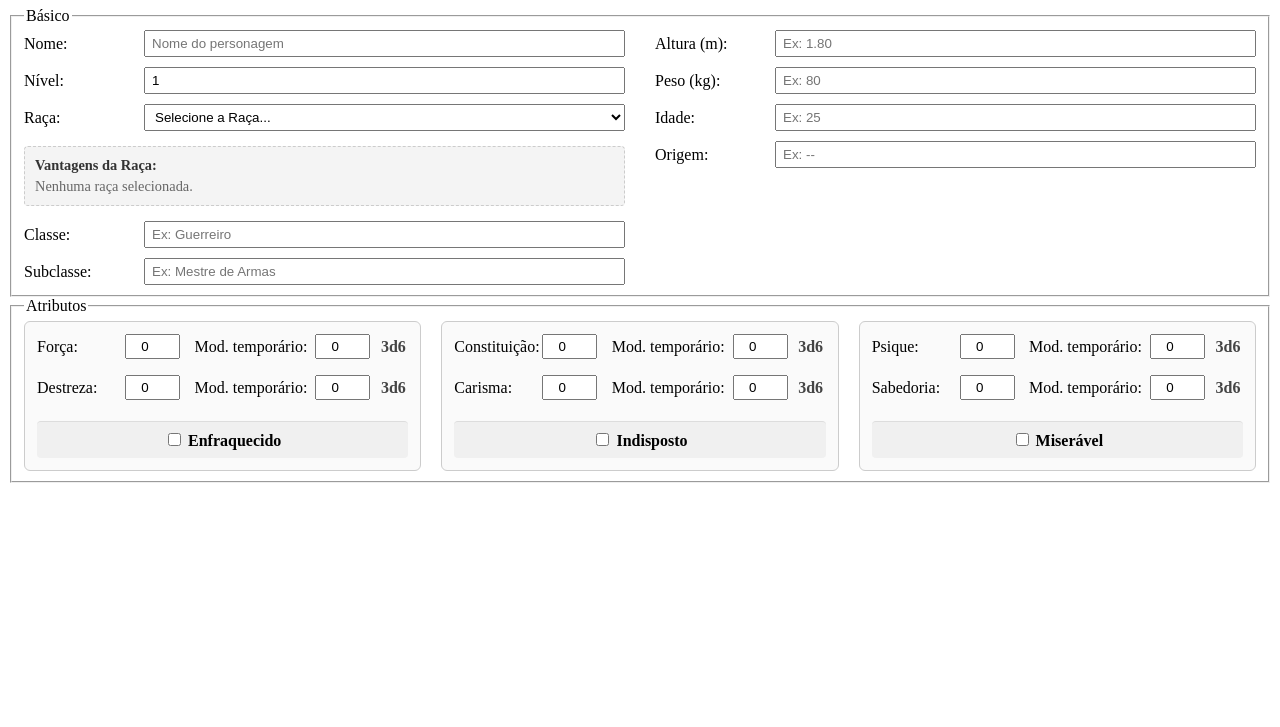
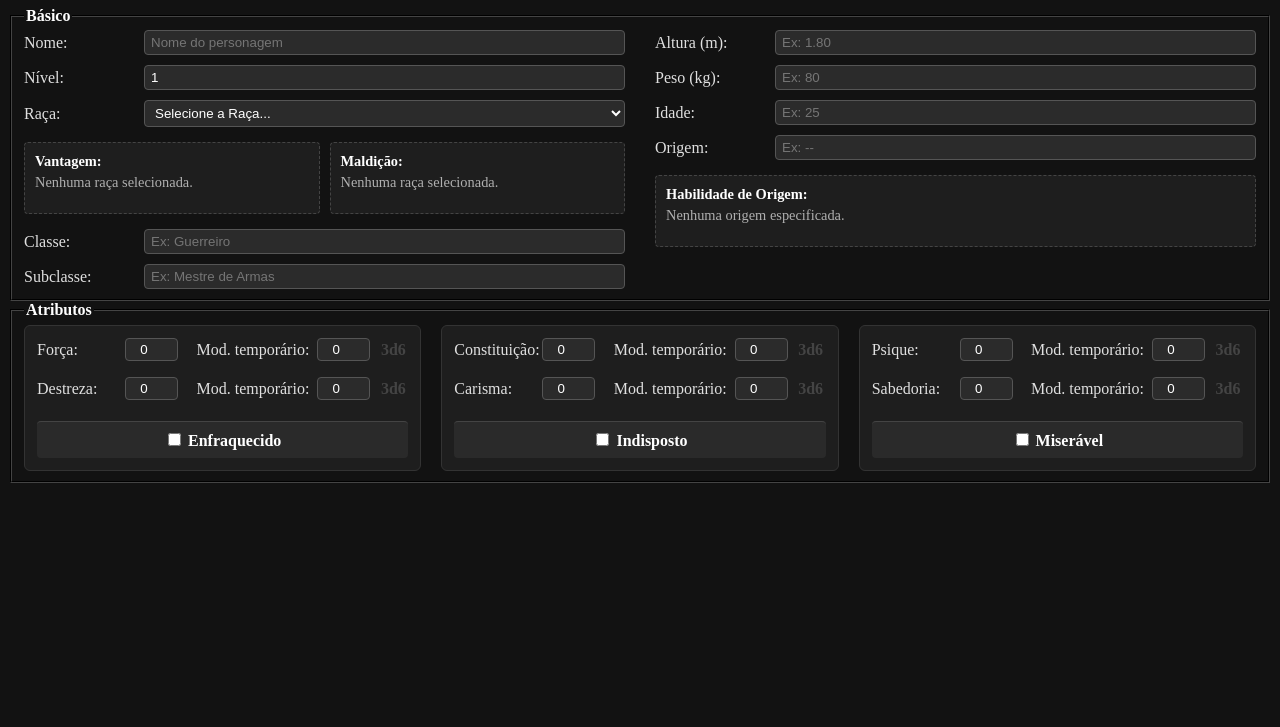
Before and after one commit to HenriqueGmdy/LutherianFileRPG, a plain HTML site: page index.html in a window 1280 px wide. Shown: the part 73-800 px from the top of the page. Drawn offline with Linux system fonts and the light colour scheme.

Commit message:
darkmode e ajuste de blocos

```diff
--- a/index.html
+++ b/index.html
@@ -27,6 +27,7 @@
                 <input type="number" id="level" min="1" max="9" value="1">
             </div>
 
+<!-- Seção de Raça e suas caixas separadas -->
             <div class="groupCamp">
                 <label for="race">Raça:</label>
                 <select id="race">
@@ -40,17 +41,24 @@
                 </select>
             </div>
 
-            <div class="raceAdvantages">
-                <strong>Vantagens da Raça:</strong>
-                <p id="raceDescription">Nenhuma raça selecionada.</p>
+            <!-- Container dividindo Vantagem e Maldição lado a lado -->
+         <div class="raceTraitsContainer">
+            <div class="raceTraitBox">
+                <strong>Vantagem:</strong>
+                <p id="raceAdvantageDescription">Nenhuma raça selecionada.</p>
             </div>
+            <div class="raceTraitBox">
+                <strong>Maldição:</strong>
+                <p id="raceCurseDescription">Nenhuma raça selecionada.</p>
+            </div>
+        </div>
 
-            <div class="groupCamp">
+        <div class="groupCamp">
                 <label for="chaClass">Classe:</label>
                 <input type="text" id="chaClass" placeholder="Ex: Guerreiro">
-            </div>
+        </div>
 
-            <div class="groupCamp">
+        <div class="groupCamp">
                 <label for="chaSubclass">Subclasse:</label>
                 <input type="text" id="chaSubclass" placeholder="Ex: Mestre de Armas">
             </div>
@@ -77,6 +85,14 @@
                 <label for="origin">Origem:</label>
                 <input type="text" id="origin" placeholder="Ex: --">
             </div>
+
+            <!-- Caixinha de Habilidade da Origem -->
+            <div class="classTrait">
+                <strong>Habilidade de Origem:</strong>
+                <p id="originTraitDescription">Nenhuma origem especificada.</p>
+            </div>
+        </div>
+
         </div>
 
     </div>
@@ -88,9 +104,7 @@
             <div id="attributesContainer"></div>
         </fieldset>
 
-
     </div>
-
 
     <script src="script.js"></script>
 </body>
--- a/style.css
+++ b/style.css
@@ -1,3 +1,49 @@
+/* ==========================================
+   0. MODO ESCURO (GLOBAL)
+   ========================================== */
+body {
+    background-color: #121212; /* Fundo preto/cinza bem escuro */
+    color: #e0e0e0;            /* Texto geral em tom claro */
+}
+
+/* Ajusta os fieldsets e legendas para o tema escuro */
+fieldset {
+    border-color: #444;
+}
+
+legend {
+    color: #ffffff;
+    font-weight: bold;
+}
+
+/* Ajusta os cards dos atributos para o fundo escuro */
+.attributeGroup {
+    background-color: #1e1e1e !important;
+    border: 1px solid #333 !important;
+}
+
+/* Ajusta as caixas de condição */
+.conditionBox {
+    background-color: #2a2a2a !important;
+    border-top: 1px solid #444 !important;
+    color: #fff;
+}
+
+/* Estiliza os inputs e selects para combinarem com o fundo escuro */
+input[type="text"],
+input[type="number"],
+select {
+    background-color: #2b2b2b;
+    color: #ffffff;
+    border: 1px solid #555;
+    border-radius: 4px;
+}
+
+/* Mantém o texto dos dados legível */
+.diceToRoll {
+    color: #ffcc00; /* Um tom dourado/amarelado destaca muito bem no escuro, ou mude para #fff se preferir branco */
+}
+
 /* 1. LAYOUT PRINCIPAL */
 #attributesContainer {
     display: flex;
@@ -109,21 +155,78 @@
 
 /* Caixa de Vantagens da Raça */
 .raceAdvantages {
-    background-color: #f4f4f4;
-    border: 1px dashed #ccc;
+    background-color: #1e1e1e;
+    border: 1px dashed #444;
     border-radius: 4px;
     padding: 10px;
     margin: 5px 0;
     font-size: 0.9rem;
+    color: #e0e0e0;
 }
 
 .raceAdvantages strong {
     display: block;
     margin-bottom: 4px;
-    color: #333;
+    color: #ffffff;
 }
 
 .raceAdvantages p {
     margin: 0;
-    color: #666;
+    color: #b0b0b0;
 }
+
+/* ==========================================
+   7. VANTAGENS E MALDIÇÕES DA RAÇA (LADO A LADO)
+   ========================================== */
+.raceTraitsContainer {
+    display: flex;
+    gap: 10px;
+    margin: 5px 0;
+}
+
+.raceTraitBox {
+    flex: 1;
+    background-color: #1e1e1e;
+    border: 1px dashed #444;
+    border-radius: 4px;
+    padding: 10px;
+    font-size: 0.9rem;
+    color: #e0e0e0;
+    min-height: 50px;
+}
+
+.raceTraitBox strong {
+    display: block;
+    margin-bottom: 4px;
+    color: #ffffff;
+}
+
+.raceTraitBox p {
+    margin: 0;
+    color: #b0b0b0;
+}
+
+/* ==========================================
+   8. HABILIDADE DE ORIGEM (CLASSTRAIT)
+   ========================================== */
+.classTrait {
+    background-color: #1e1e1e;
+    border: 1px dashed #444;
+    border-radius: 4px;
+    padding: 10px;
+    margin-top: 5px;
+    font-size: 0.9rem;
+    color: #e0e0e0;
+    min-height: 50px;
+}
+
+.classTrait strong {
+    display: block;
+    margin-bottom: 4px;
+    color: #ffffff;
+}
+
+.classTrait p {
+    margin: 0;
+    color: #b0b0b0;
+}
```
